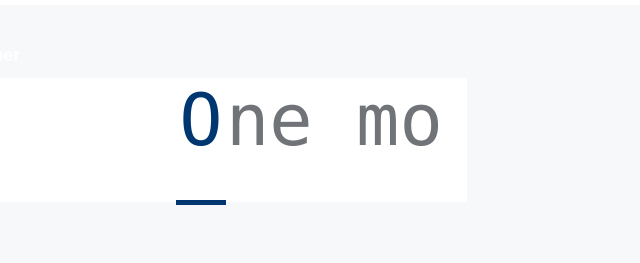
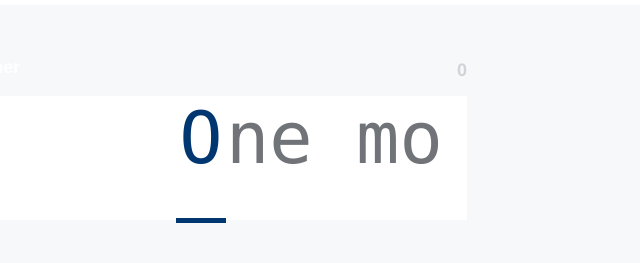
Before and after one commit to rvondohlen/toy-typer, a plain HTML site: page index.html in a window 1280 px wide. Shown: the whole page, without its empty margins (438-1078 px from the left). Drawn offline with Linux system fonts and the light colour scheme.

Commit message:
added score element and basic functionality

```diff
--- a/css/style.css
+++ b/css/style.css
@@ -11,13 +11,22 @@ body {
 	padding-bottom: 40px;
 }
 
-.app h1 {
+.app h1, h2 {
+	display: inline-block;
 	color: #fff;
 	margin-left: 5px;
 	font-size: 18px;
 }
 
+#score {
+	float:right;
+	margin-right: 5px;
+	text-align: right;
+	color: #d0d3d7;
+}
+
 #feed {
+	clear:both;
 	font-family: Menlo, 'Courier New', Courier;
 	margin: 0 auto;
 	font-size: 72px;
--- a/index.html
+++ b/index.html
@@ -9,6 +9,7 @@
 <body>
 <div class="app">
 	<h1>Toy Typer</h1>
+	<h2 id="score"></h2>
 	<div id="feed">
 		<div id="out"></div>
 		<div id="feature"></div>
--- a/js/app.js
+++ b/js/app.js
@@ -7,6 +7,9 @@ tt.out = document.getElementById('out');
 tt.feature = document.getElementById('feature');
 tt.que = document.getElementById('que');
 tt.advance = document.getElementById('advance');
+tt.score = document.getElementById('score');
+
+tt.points = 0;
 
 tt.buildFeed = function(){
 
@@ -44,21 +47,18 @@ tt.buildFeed = function(){
 
 	document.addEventListener("keydown", function(ev){
 		var last_key_code = ev.which;
-				console.log("key pressed: " + last_key_code);
-        if ( tt.key_dictionary.key_codes[last_key_code] === feature){
+		if (feature == " " && last_key_code === 32){
 	  	tt.buildFeed();
-        } else if ( last_key_code === 32  && feature == " "){
-        	tt.buildFeed();
-        } else if ( feature === feature.toUpperCase() && last_key_code === 16){
+		} else if(feature === feature.toUpperCase() && last_key_code === 16){
 	  	document.addEventListener("keydown", function(ev){
 				var shifted_key_code = ev.which;
 				if ( tt.key_dictionary.key_codes[shifted_key_code] === feature.toLowerCase() ){
 					tt.buildFeed();
 				}
 	  	});
+	  } else if ( tt.key_dictionary.key_codes[last_key_code] === feature){
+	  	tt.buildFeed();
 	  }
-
-        return last_key_code;
 	});
 
 	tt.key_dictionary = {
@@ -225,6 +225,8 @@ tt.buildFeed = function(){
 		  }
 	};
 
+	tt.score.innerHTML = tt.points;
+	tt.points++;
 	tt.count++;
 	return tt.letter;
 
```
Lines whose indentation alone changed are shown as unchanged.
